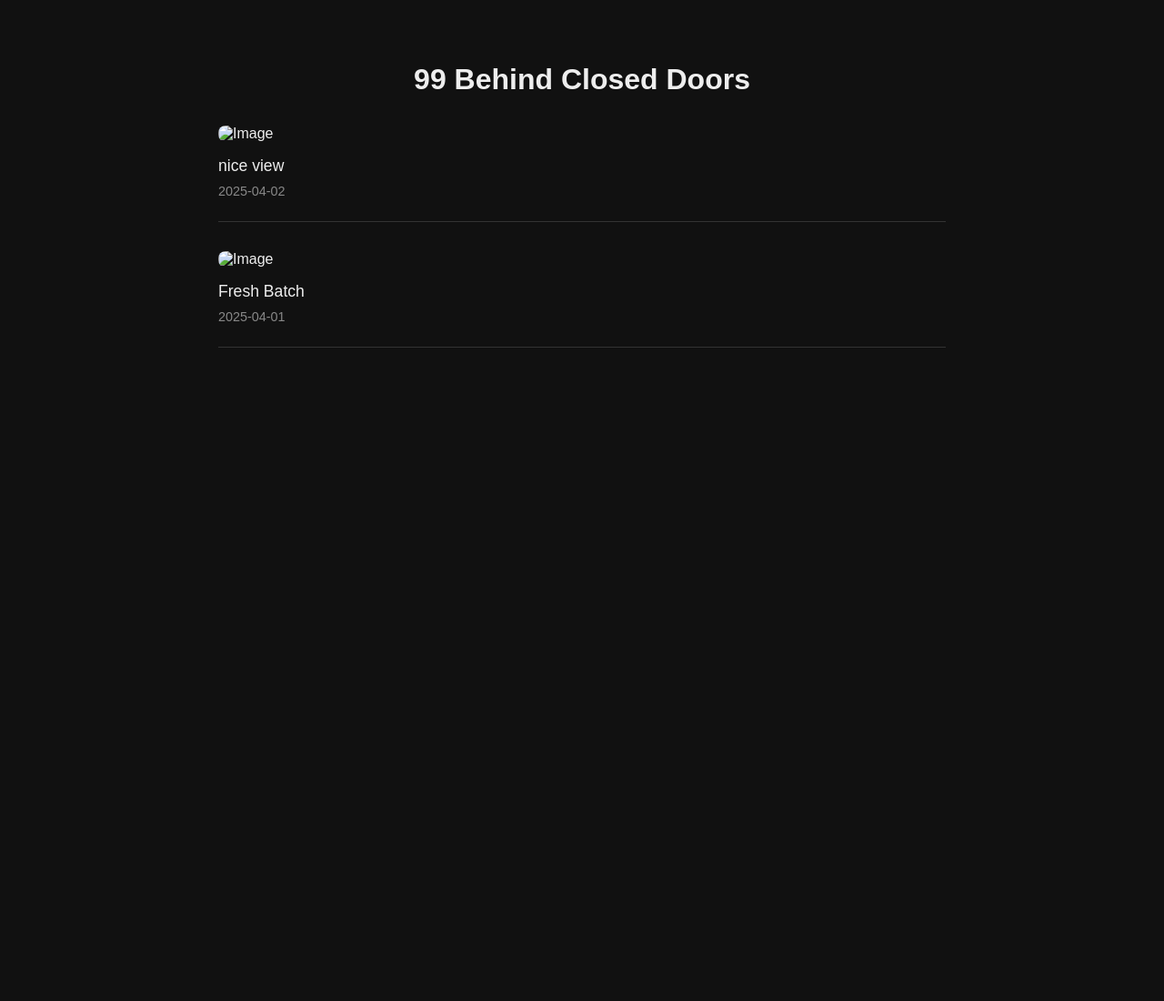
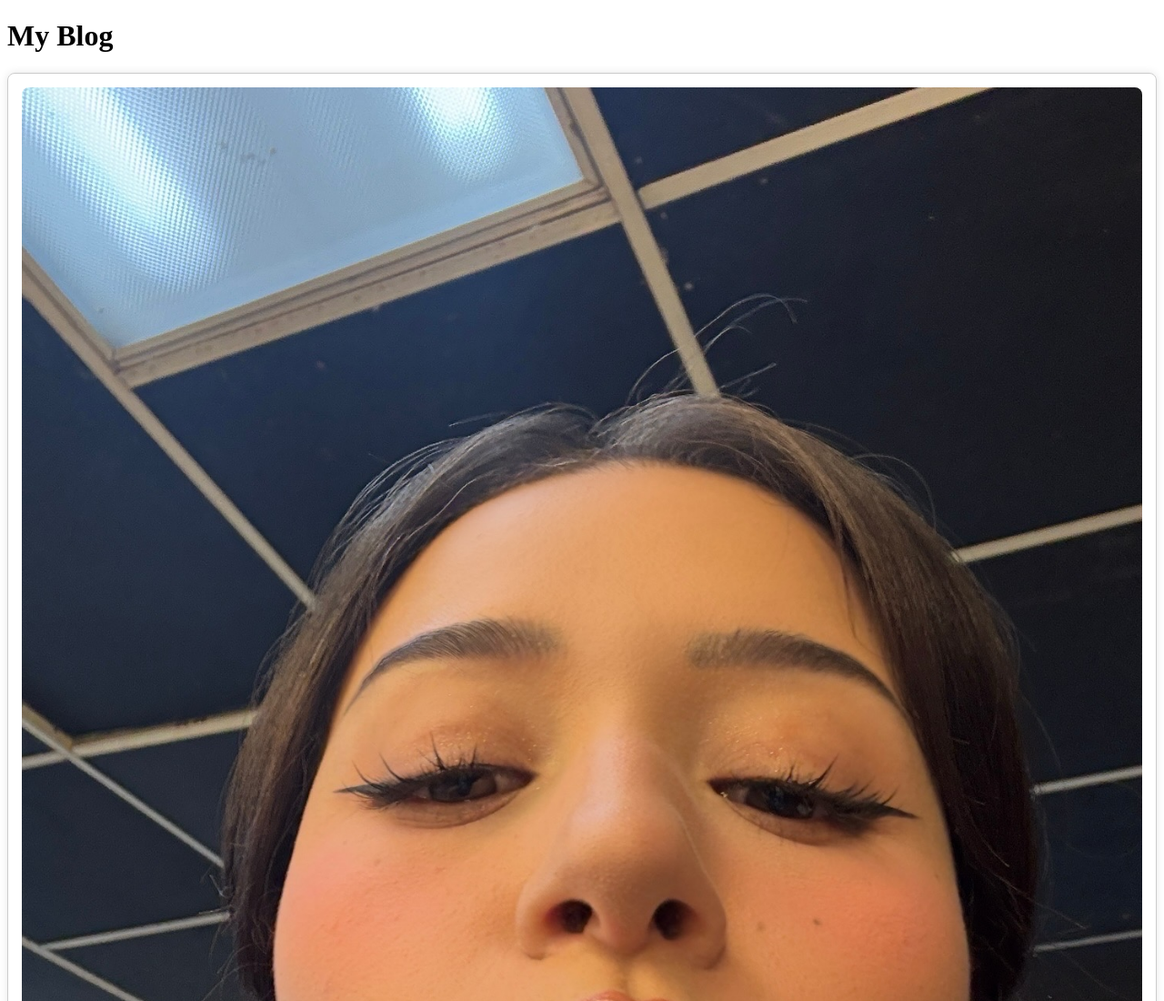
Before and after one commit to octomio/99-behind-closed-doors, a plain HTML site: page index.html in a window 1280 px wide. Shown: the top 1100 px of the page at 91% size. Before the commit the page ends 800 px from the top, so only its background shows below. Drawn offline with Linux system fonts and the light colour scheme.

Commit message:
Update index.html

```diff
--- a/index.html
+++ b/index.html
@@ -2,40 +2,65 @@
 <html lang="en">
 <head>
     <meta charset="UTF-8">
-    <title>99 Behind Closed Doors</title>
     <meta name="viewport" content="width=device-width, initial-scale=1.0">
-    <link rel="stylesheet" href="style.css">
+    <title>My Blog</title>
+    <style>
+        /* Basic styles for the posts */
+        #posts {
+            display: flex;
+            flex-direction: column;
+            gap: 20px;
+        }
+        .post {
+            border: 1px solid #ccc;
+            padding: 15px;
+            border-radius: 8px;
+            box-shadow: 0 0 10px rgba(0, 0, 0, 0.1);
+        }
+        .post img {
+            width: 100%;
+            height: auto;
+            border-radius: 8px;
+        }
+        .post p {
+            margin: 10px 0;
+            font-size: 16px;
+        }
+    </style>
 </head>
 <body>
-    <div class="container">
-        <h1>99 Behind Closed Doors</h1>
-        <div id="feed"></div>
-    </div>
+
+    <h1>My Blog</h1>
+
+    <!-- Container for the posts -->
+    <div id="posts"></div>
+
+    <!-- JavaScript to fetch and display posts -->
     <script>
-        fetch('posts.json')
-        .then(response => response.json())
-        .then(posts => {
-            const feed = document.getElementById('feed');
-            posts.reverse().forEach(post => {
-                const entry = document.createElement('div');
-                entry.className = 'entry';
+        // Fetch posts from the raw GitHub URL of the posts.json
+        fetch('https://raw.githubusercontent.com/octomio/99-behind-closed-doors/main/posts.json')
+            .then(response => response.json())
+            .then(posts => {
+                const postsContainer = document.getElementById('posts');
 
-                const img = document.createElement('img');
-                img.src = post.image;
-                img.alt = "Image";
+                // Loop through each post and create HTML elements to display them
+                posts.forEach(post => {
+                    const postElement = document.createElement('div');
+                    postElement.classList.add('post');
 
-                const caption = document.createElement('p');
-                caption.textContent = post.caption;
+                    // Add the image, caption, and date to the post element
+                    postElement.innerHTML = `
+                        <img src="${post.file}" alt="Post Image" />
+                        <p><strong>Caption:</strong> ${post.caption}</p>
+                        <p><strong>Date:</strong> ${post.date}</p>
+                    `;
 
-                const meta = document.createElement('small');
-                meta.textContent = post.date;
+                    // Append the post to the posts container
+                    postsContainer.appendChild(postElement);
+                });
+            })
+            .catch(error => console.error('Error loading posts:', error));
+    </script>
 
-                entry.appendChild(img);
-                entry.appendChild(caption);
-                entry.appendChild(meta);
-                feed.appendChild(entry);
-            });
-        });
-    </script>
 </body>
 </html>
```
